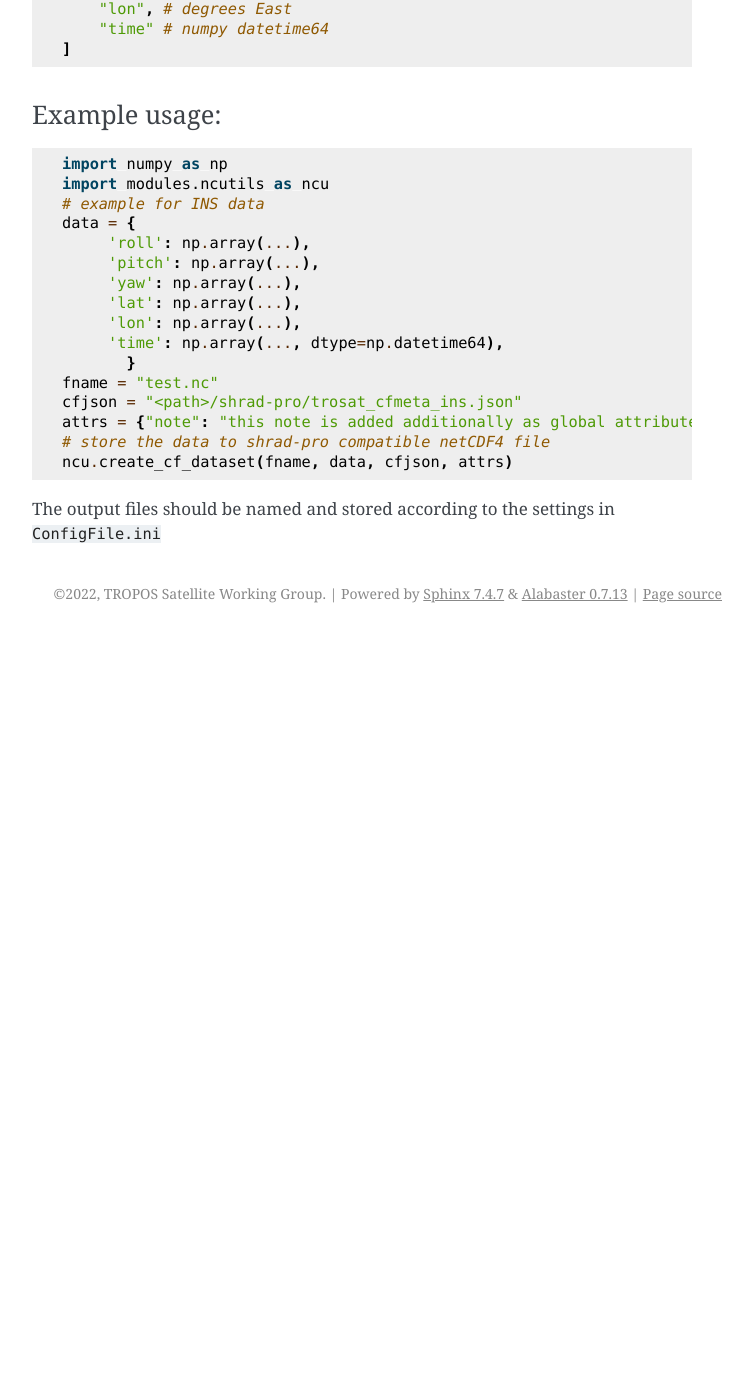
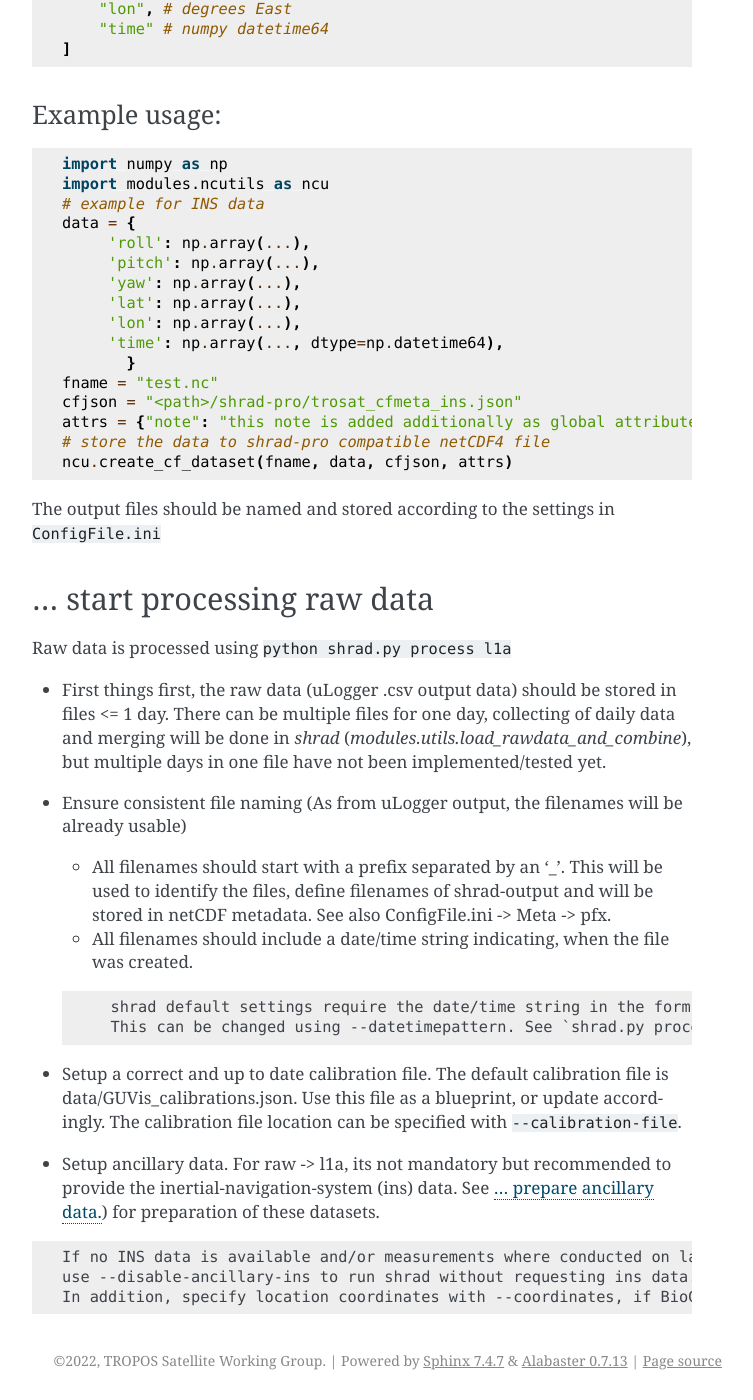
Before and after one commit to jonas-witthuhn/shrad-pro, a Sphinx documentation site: the page built from doc/source/how-to.md, in a window 1280 px wide and 1400 px high, scrolled down 894 px. Shown: the whole window, without its empty margins (388-1141 px from the left). Built offline with Sphinx 7.4.7, drawn with Linux system fonts in a browser that asks for light colours; before the commit the page ends 1527 px from its top, so only the background shows below that; some of the changed text lies outside the part shown.

Commit message:
howto process rawdata

````diff
--- a/doc/source/how-to.md
+++ b/doc/source/how-to.md
@@ -1,4 +1,6 @@
 # How to ...
+
+(sec-howto-ancillary)=
 ## ... prepare ancillary data.
 For functionality a set of ancillary data (see {ref}`sec-intro-ancillary`) is needed in order to:
 
@@ -55,3 +57,26 @@ variables = [
    ```
 
 The output files should be named and stored according to the settings in `ConfigFile.ini`
+
+(sec-howto-processraw)=
+## ... start processing raw data
+Raw data is processed using `python shrad.py process l1a`
+* First things first, the raw data (uLogger .csv output data) should be stored in files <= 1 day. There can be multiple files for one day, collecting of daily data and merging will be done in
+   *shrad*
+(*modules.utils.load_rawdata_and_combine*), but multiple days in one file have not been implemented/tested yet.
+* Ensure consistent file naming (As from uLogger output, the filenames will be already usable)
+  * All filenames should start with a prefix separated by an '_'. This will be used to identify the files, define filenames of shrad-output and will be stored in netCDF metadata. See also
+    ConfigFile.ini -> Meta -> pfx.
+  * All filenames should include a date/time string indicating, when the file was created.
+  ```tip
+    shrad default settings require the date/time string in the form of YYMMDD_HHMM.
+    This can be changed using --datetimepattern. See `shrad.py process l1a --help`
+  ```
+* Setup a correct and up to date calibration file. The default calibration file is data/GUVis_calibrations.json. Use this file as a blueprint, or update accordingly. The calibration file location
+  can be specified with `--calibration-file`.
+* Setup ancillary data. For raw -> l1a, its not mandatory but recommended to provide the inertial-navigation-system (ins) data. See {ref}`sec-howto-ancillary`) for preparation of these datasets.
+```tip
+If no INS data is available and/or measurements where conducted on land (fixed location),
+use --disable-ancillary-ins to run shrad without requesting ins data.
+In addition, specify location coordinates with --coordinates, if BioGPS data is not available.
+```
--- a/doc/source/index.rst
+++ b/doc/source/index.rst
@@ -9,6 +9,7 @@ ShRad-Pro documentation
    intro
    setup
    how-to
+   todo
 
 
 Indices and tables
````
Also changed, not shown: doc/source/todo.md (added, +5 -0 lines).
